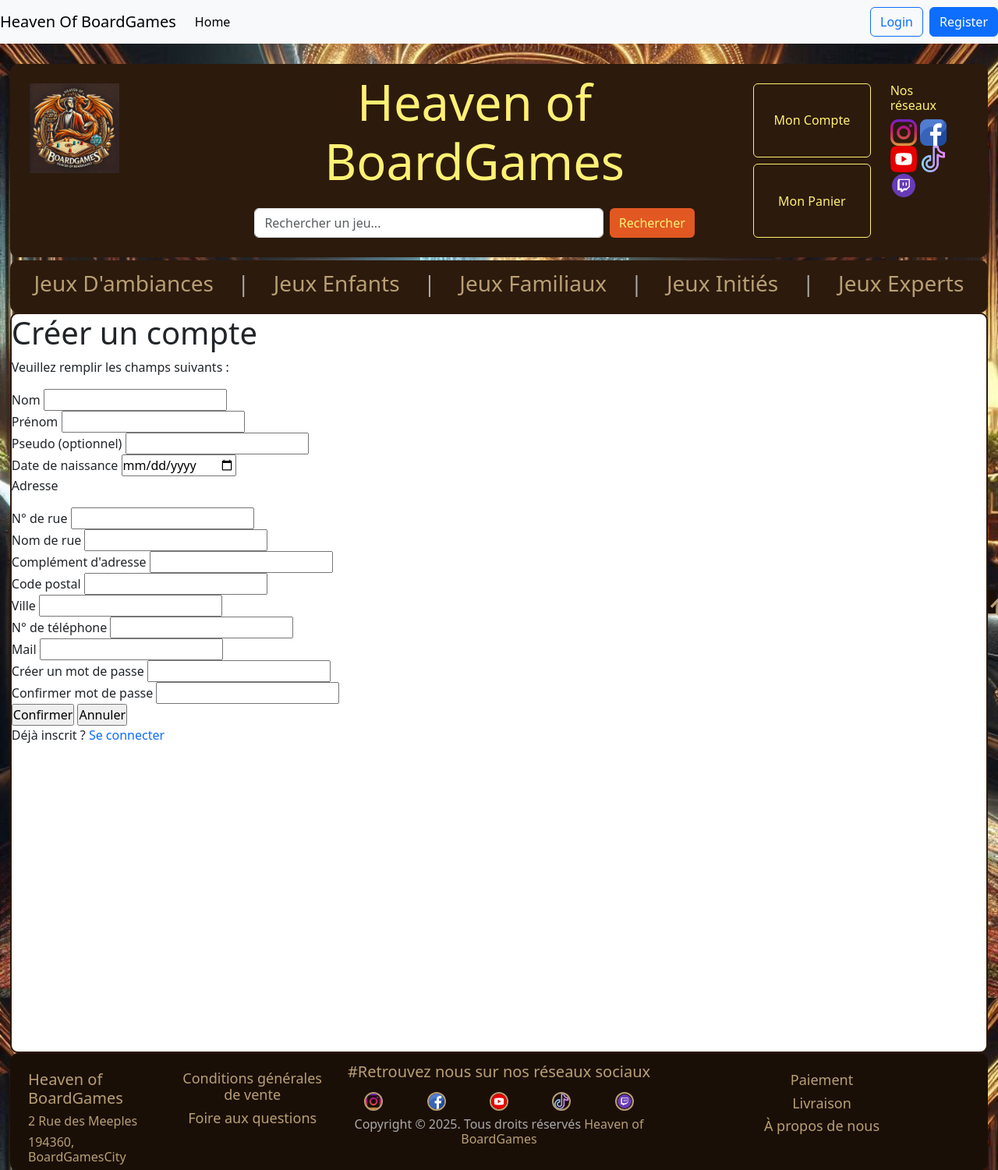
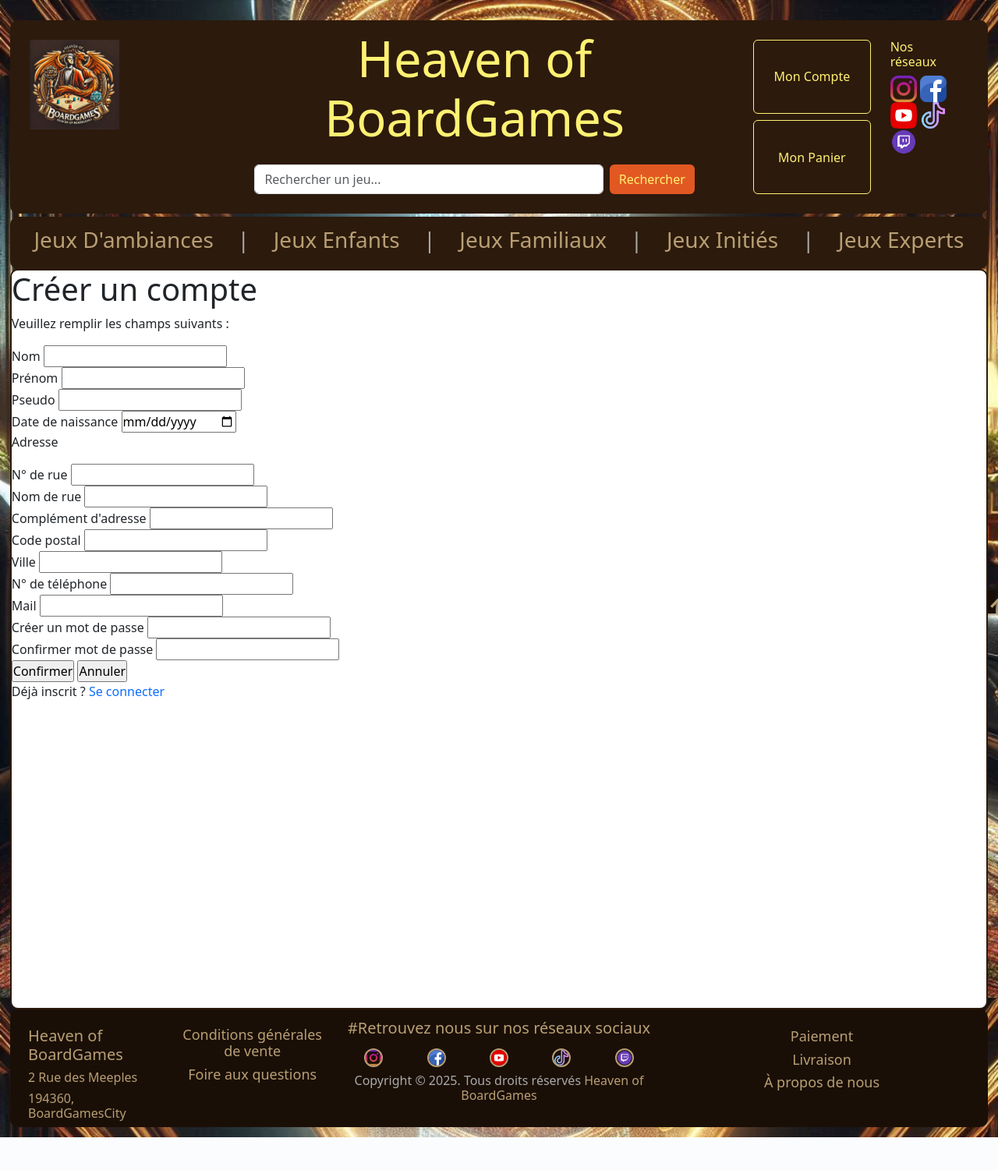
Before and after one commit to phoenix149/Heaven_of_BoardGames, a PHP site: page /inscription.php in a window 1280 px wide. Shown: the top 1501 px of the page at 78% size. After the commit the page ends 1459 px from the top, so only its background shows below. Run offline with PHP 8.4, Linux system fonts and the light colour scheme.

Commit message:
Heaven_of_BoardGames-Andre3_ModifInscriptionOK

```diff
--- /dev/null
+++ b/deconnexion.php
@@ -0,0 +1,6 @@
+<?php
+session_start();
+session_destroy();
+header("Location: index.php");
+exit;
+?>
--- a/includes/header.php
+++ b/includes/header.php
@@ -1,31 +1,14 @@
-
-
 <!DOCTYPE html>
-<html lang=" fr">
+<html lang="fr">
 
 <head>
     <meta charset="UTF-8">
     <meta name="viewport" content="width=device-width, initial-scale=1.0">
     <link href="https://cdn.jsdelivr.net/npm/bootstrap@5.3.3/dist/css/bootstrap.min.css" rel="stylesheet" integrity="sha384-QWTKZyjpPEjISv5WaRU9OFeRpok6YctnYmDr5pNlyT2bRjXh0JMhjY6hW+ALEwIH" crossorigin="anonymous">
     <link rel="stylesheet" href="style/style.css">
-    <title>
+    <title>Heaven Of BoardGames</title>
+</head>
 <?php
-        // Récupération du nom du fichier PHP en cours sans extension
-        echo ucfirst(basename($_SERVER['PHP_SELF'], '.php'));
-        ?>
-    </title>
-</head>
-
-
-
-<body>
-
-    <header>
-
-        <?php
-
-
-
 // Configuration de la base de données
 $host = '127.0.0.1';
 $dbname = 'fil_rouge';
@@ -39,99 +22,9 @@
 } catch (PDOException $e) {
     die("Erreur de connexion : " . $e->getMessage());
 }
-
-        // Vérifiez si l'utilisateur est connecté
-        $username = null;
-        if (isset($_SESSION['user_id'])) {
-            $userId = $_SESSION['user_id'];
-
-            // Récupération des informations de l'utilisateur
-            $sqlUser = "SELECT Login FROM utilisateurs WHERE u_id = :userId";
-            $stmtUser = $pdo->prepare($sqlUser);
-            $stmtUser->execute(['userId' => $userId]);
-            $user = $stmtUser->fetch(PDO::FETCH_ASSOC);
-
-            if ($user) {
-                $username = $user['Login'];
-            }
-        }
-
-        // Vérifier si l'utilisateur est commercial ou admin
-        $isCommercialOrAdmin = isset($_SESSION['user_type']) && in_array($_SESSION['user_type'], ['Commercial', 'Admin']);
-        ?>
-        <nav class="navbar navbar-expand-lg
-        <?php
-        // Appliquer des classes spécifiques selon le type d'utilisateur
-        if (isset($_SESSION['user_type'])) {
-            switch ($_SESSION['user_type']) {
-                case 'Commercial':
-                case 'SAV':
-                    echo 'bg-success'; // Vert pour Commercial et SAV
-                    break;
-                case 'Admin':
-                    echo 'bg-danger'; // Rouge pour Admin
-                    break;
-                default:
-                    echo 'bg-body-tertiary'; // Couleur par défaut
-                    break;
-            }
-        } else {
-            echo 'bg-body-tertiary'; // Couleur par défaut si non connecté
-        }
 ?>
 
-
-
-
-
-            <div class=" container-fluid">
-            <a class="navbar-brand" href="#">Heaven Of BoardGames</a>
-            <button class="navbar-toggler" type="button" data-bs-toggle="collapse" data-bs-target="#navbarSupportedContent" aria-controls="navbarSupportedContent" aria-expanded="false" aria-label="Toggle navigation">
-                <span class="navbar-toggler-icon"></span>
-            </button>
-            <div class="collapse navbar-collapse" id="navbarSupportedContent">
-                <ul class="navbar-nav me-auto mb-2 mb-lg-0">
-                    <li class="nav-item">
-                        <a class="nav-link active" aria-current="page" href="index.php">Home</a>
-                    </li>
-                    <?php if ($isCommercialOrAdmin): ?>
-                        <li class="nav-item">
-                            <a class="nav-link" href="Produit.php">Ajouter un produit</a>
-                        </li>
-                        <li class="nav-item dropdown">
-                            <a class="nav-link dropdown-toggle" href="#" role="button" data-bs-toggle="dropdown" aria-expanded="false">
-                                Categories
-                            </a>
-                            <ul class="dropdown-menu">
-                                <li><a class="dropdown-item" href="Categories.php">Toutes les catégories</a></li>
-                                <li><a class="dropdown-item" href="Categorie.php">Ajouter une catégorie</a></li>
-                                <li>
-                                    <hr class="dropdown-divider">
-                                </li>
-
-                            </ul>
-                        </li>
-                    <?php endif; ?>
-                </ul>
-                <div class="d-flex">
-                    <?php if ($username): ?>
-                        <span class="navbar-text me-3">Bienvenue, <?= htmlentities($username) ?>!</span>
-                        <a href="logout.php" class="btn btn-danger">Se déconnecter</a>
-                    <?php else: ?>
-                        <a href="login.php" class="btn btn-outline-primary me-2">Login</a>
-                        <a href="inscription.php" class="btn btn-primary">Register</a>
-                    <?php endif; ?>
-                </div>
-                <!-- <form class="d-flex" role="search">
-                    <input class="form-control me-2" type="search" placeholder="Search" aria-label="Search">
-                    <button class="btn btn-outline-success" type="submit">Search</button>
-                </form> -->
-            </div>
-            </div>
-        </nav>
-
-
-
+<header>
     <section id="hSectionSessionNav">
 
     </section>
--- a/inscription.php
+++ b/inscription.php
@@ -1,25 +1,45 @@
-<?php
-session_start(); // Démarrer la session
-include './includes/header.php';
-?>
+<!DOCTYPE html>
+<html lang="fr">
+
+<head>
+    <meta charset="UTF-8">
+    <meta name="viewport" content="width=device-width, initial-scale=1.0">
+    <link href="https://cdn.jsdelivr.net/npm/bootstrap@5.3.3/dist/css/bootstrap.min.css" rel="stylesheet" integrity="sha384-QWTKZyjpPEjISv5WaRU9OFeRpok6YctnYmDr5pNlyT2bRjXh0JMhjY6hW+ALEwIH" crossorigin="anonymous">
+    <link rel="stylesheet" href="style/style.css">
+    <title>Heaven Of BoardGames</title>
+</head>
+<body>
+
+<?php include './includes/header.php'; ?>
 
 <?php
+
+
+
+// Vérification si l'utilisateur est déjà connecté
+if (isset($_SESSION['u_id'])) {
+    header('Location: index.php'); // Redirection vers la page d'accueil si l'utilisateur est déjà connecté
+    exit();
+}
+
+
 // Traitement de la soumission du formulaire d'inscription
-if (isset($_SERVER['REQUEST_METHOD']) && $_SERVER['REQUEST_METHOD'] === 'POST') {
+if ($_SERVER['REQUEST_METHOD'] === 'POST') {
     // Récupération des données du formulaire en méthode POST
     $pseudo = htmlentities($_POST['pseudo']);
     $email = htmlentities($_POST['email']);
-    $password = htmlentities($_POST['password']);
-    $password_confirm = htmlentities($_POST['password_confirm']);
+    $password = $_POST['password'];
+    $password_confirm = $_POST['password_confirm'];
     // Vérification que les mots de passe correspondent
     if ($password !== $password_confirm) {
-        $error_message = "Les mots de passe ne correspondent pas.";
-    } else {
-        $stmt = $pdo->prepare("SELECT * FROM utilisateurs WHERE u_pseudo=:u_pseudo");
-        $stmt->bindValue(':u_pseudo', $pseudo);
-        $stmt->execute();
-        $user = $stmt->fetch(PDO::FETCH_ASSOC);
+        echo "<p style='color:red;'>Les mots de passe ne correspondent pas.</p>";
+        exit();
     }
+    $stmt = $pdo->prepare("SELECT * FROM utilisateurs WHERE u_pseudo=:u_pseudo");
+    $stmt->bindValue(':u_pseudo', $pseudo);
+    $stmt->execute();
+    $user = $stmt->fetch(PDO::FETCH_ASSOC);
+
 
     if ($user) {
         // L'utilisateur existe déjà, affichage d'un message d'erreur
@@ -28,7 +48,7 @@ if (isset($_SERVER['REQUEST_METHOD']) && $_SERVER['REQUEST_METHOD'] === 'POST')
         // Insertion de l'utilisateur dans la base de données
         $password_hash = password_hash($password, PASSWORD_DEFAULT); // Hashage du mot de passe
         $stmt = $pdo->prepare("INSERT INTO utilisateurs (u_pseudo, u_email, u_mdp, tu_id)
-        VALUES (:u_pseudo, :email, :mot_de_passe, 2)"); //on force le type utilisateur à client
+        VALUES (:u_pseudo, :email, :mot_de_passe, 1)"); //on force le type utilisateur à client
         $stmt->bindValue(':u_pseudo', $pseudo);
         $stmt->bindValue(':email', $email);
         $stmt->bindValue(':mot_de_passe', $password_hash);
@@ -37,7 +57,7 @@ if (isset($_SERVER['REQUEST_METHOD']) && $_SERVER['REQUEST_METHOD'] === 'POST')
 
         $user_id = $pdo->lastInsertId();        // Connexion automatique de l'utilisateur après son inscription
 
-        $_SESSION['utilisateur_ID'] = $user_id;
+        $_SESSION['user_id'] = $user_id;
 
         header('Location: index.php'); // Redirection vers la page d'accueil
         exit();
@@ -59,8 +79,8 @@ if (isset($_SERVER['REQUEST_METHOD']) && $_SERVER['REQUEST_METHOD'] === 'POST')
             <input type="text" name="prenom" required>
         </div>
         <div>
-            <label for="pseudo">Pseudo (optionnel)</label>
-            <input type="text" name="pseudo">
+            <label for="pseudo">Pseudo </label>
+            <input type="text" name="pseudo" required>
         </div>
         <div>
             <label for="date_naissance">Date de naissance</label>
@@ -112,3 +132,5 @@ if (isset($_SERVER['REQUEST_METHOD']) && $_SERVER['REQUEST_METHOD'] === 'POST')
 </main>
 
 <?php include './includes/footer.php'; ?>
+<script src="https://cdn.jsdelivr.net/npm/bootstrap@5.3.3/dist/js/bootstrap.bundle.min.js" integrity="sha384-YvpcrYf0tY3lHB60NNkmXc5s9fDVZLESaAA55NDzOxhy9GkcIdslK1eN7N6jIeHz" crossorigin="anonymous"></script>
+</body>
```
Also changed, not shown: connexion.php (+2 -40 lines), test_connexion.php (added, +14 -0 lines), includes/footer.php (line endings or trailing spaces), index.php (line endings or trailing spaces), 1 other file. Lines whose indentation alone changed are shown as unchanged.
